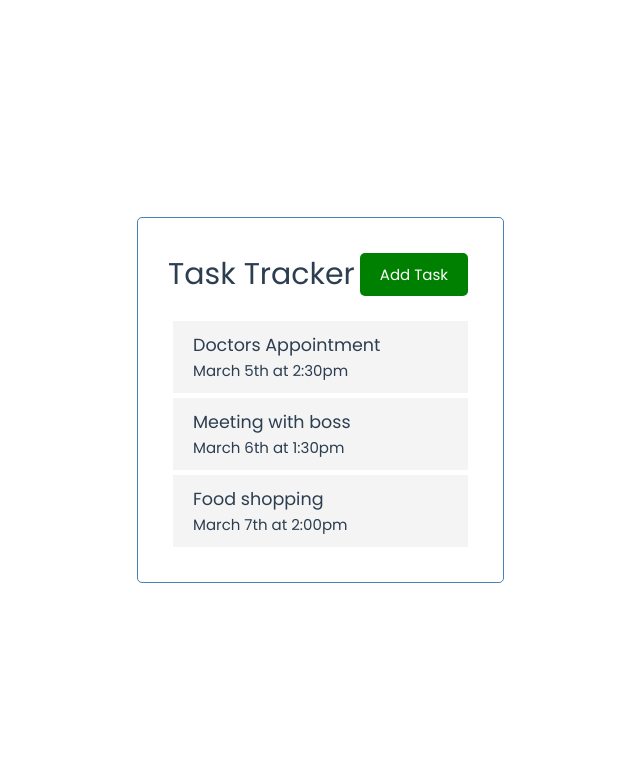
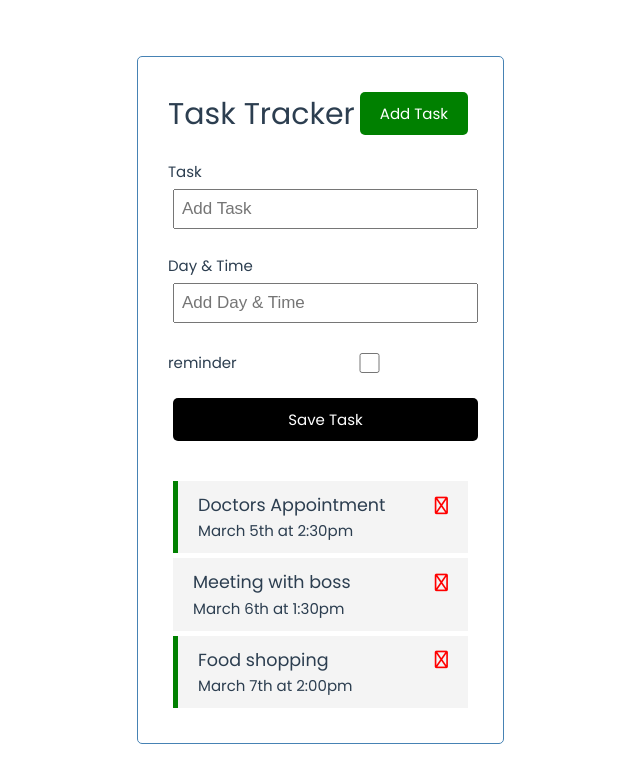
Before and after one commit to Swapnil-2502/Task-App-Vue.js, a Vue app: page / in a window 1280 px wide. Shown: the top 782 px of the page, without its empty margins (136-776 px from the left). Built offline with nearby package versions, Linux system fonts and the light colour scheme.

Commit message:
Add-Task & v-model

```diff
--- a/index.html
+++ b/index.html
@@ -3,9 +3,9 @@
   <head>
     <meta charset="UTF-8">
     <link rel="icon" href="/favicon.ico">
-    <!-- <link rel="stylesheet" href="https://cdnjs.cloudflare.com/ajax/libs/font-awesome/6.4.2/css/all.min.css"> -->
-    <link rel="stylesheet" href="https://cdnjs.cloudflare.com/ajax/libs/font-awesome/5.15.3/css/all.min.css">
     <meta name="viewport" content="width=device-width, initial-scale=1.0">
+    <link rel="stylesheet" href="https://cdnjs.cloudflare.com/ajax/libs/font-awesome/6.4.2/css/all.min.css" integrity="sha512-z3gLpd7yknf1YoNbCzqRKc4qyor8gaKU1qmn+CShxbuBusANI9QpRohGBreCFkKxLhei6S9CQXFEbbKuqLg0DA==" crossorigin="anonymous" referrerpolicy="no-referrer" />
+    <!-- <script defer src="https://use.fontawesome.com/releases/v5.0.8/js/all.js" integrity="sha384-SlE991lGASHoBfWbelyBPLsUlwY1GwNDJo3jSJO04KZ33K2bwfV9YBauFfnzvynJ" crossorigin="anonymous"></script> -->
     <title>Vite App</title>
   </head>
   <body>
--- a/src/App.vue
+++ b/src/App.vue
@@ -2,7 +2,8 @@
 <template>
   <div class="container">
     <Header title="Task Tracker "/>
-    <Tasks :tasks="tasks" />
+    <AddTask @add-task="addTask" />
+    <Tasks @toggle-reminder="toggleReminder" @delete-task = "deleteTask" :tasks="tasks" />
   </div>
 </template>
 
@@ -10,16 +11,32 @@
 <script>
   import Header from './components/Header.vue';
   import Tasks from './components/Tasks.vue';
+  import AddTask from './components/AddTask.vue';
 
   export default{
     name:'App',
     components:{
       Header,
       Tasks,
+      AddTask,
     },
     data(){
       return {
         tasks: []
+      }
+    },
+    methods:{
+      addTask(task){
+        this.tasks = [...this.tasks, task]
+      },
+      deleteTask(id){
+        if(confirm('Are you sure ')){
+          this.tasks = this.tasks.filter((task) => task.id !== id)
+        }
+      },
+      toggleReminder(id){
+        this.tasks = this.tasks.map((task) => task.id === id ?
+        {...task, reminder: !task.reminder}: task)
       }
     },
     created(){
@@ -34,13 +51,13 @@
             "id": "2",
             "text": "Meeting with boss",
             "day": "March 6th at 1:30pm",
-            "reminder": true
+            "reminder": false
           },
           {
             "id": "3",
             "text": "Food shopping",
             "day": "March 7th at 2:00pm",
-            "reminder": false
+            "reminder": true
           },
       ]
     }
--- /dev/null
+++ b/src/components/AddTask.vue
@@ -0,0 +1,93 @@
+<template>
+    <form @submit="onSubmit" class="add-form">
+        <div class="form-control">
+            <label>Task</label>
+            <input type="text" v-model="text" name="text" placeholder="Add Task">
+        </div>
+        <div class="form-control">
+            <label>Day & Time</label>
+            <input type="text"  v-model="day" name="day" placeholder="Add Day & Time">
+        </div>
+        <div class="form-control form-control-check">
+            <label>reminder</label>
+            <input type="checkbox"  v-model="reminder" name="reminder" placeholder="Add Reminder">
+        </div>
+
+        <input type="submit" value="Save Task" class="btn btn-block">
+    </form>
+</template>
+
+<script>
+    export default{
+        name: 'AddTask',
+        data(){
+            return {
+                text: '',
+                day: '',
+                reminder: false,
+            }
+        },
+        methods:{
+            onSubmit(e){
+                e.preventDefault()
+
+                if(!this.text){
+                    alert("Please add a name to the Task")
+                    return
+                }
+
+                const newTask = {
+                    id: Math.floor(Math.random() * 100000),
+                    text: this.text,
+                    day: this.day,
+                    reminder: this.reminder,
+                }
+
+                this.$emit('add-task',newTask)
+
+                console.log(newTask)
+
+                this.text= ''
+                this.day= ''
+                this.reminder= false
+            },
+        }
+    }
+</script>
+
+<style scoped>
+.add-form {
+  margin-bottom: 40px;
+}
+
+.form-control {
+  margin: 20px 0;
+}
+
+.form-control label {
+  display: block;
+}
+
+.form-control input {
+  width: 100%;
+  height: 40px;
+  margin: 5px;
+  padding: 3px 7px;
+  font-size: 17px;
+}
+
+.form-control-check {
+  display: flex;
+  align-items: center;
+  justify-content: space-between;
+}
+
+.form-control-check label {
+  flex: 1;
+}
+
+.form-control-check input {
+  flex: 2;
+  height: 20px;
+}
+</style>
--- a/src/components/Task.vue
+++ b/src/components/Task.vue
@@ -1,6 +1,6 @@
 <template>
-    <div class="task">
-        <h3> {{ task.text }} <i class="fas fa-times"></i> </h3>
+    <div @dblclick="$emit('toggle-reminder',task.id)" :class="[task.reminder ? 'reminder':'','task']">
+        <h3> {{ task.text }} <i @click="$emit('delete-task',task.id)" class="fas fa-times"></i> </h3>
         <p>{{ task.day }} </p>
     </div>
 </template>
@@ -16,7 +16,7 @@
 
 <style scope>
 .fas {
-  color: red;
+  color:red;
 }
 
 .task {
--- a/src/components/Tasks.vue
+++ b/src/components/Tasks.vue
@@ -1,6 +1,7 @@
 <template>
     <div :key="task.id" v-for="task in tasks">
-       <Task :task="task" />
+       <Task @toggle-reminder="$emit('toggle-reminder',task.id)"
+       @delete-task="$emit('delete-task',task.id)" :task="task" />
     </div>
 </template>
 
@@ -15,5 +16,6 @@ import Task from './Task.vue';
         components:{
            Task,
         },
+        emits:['delete-task','toggle-reminder'],
     }
 </script>
```
